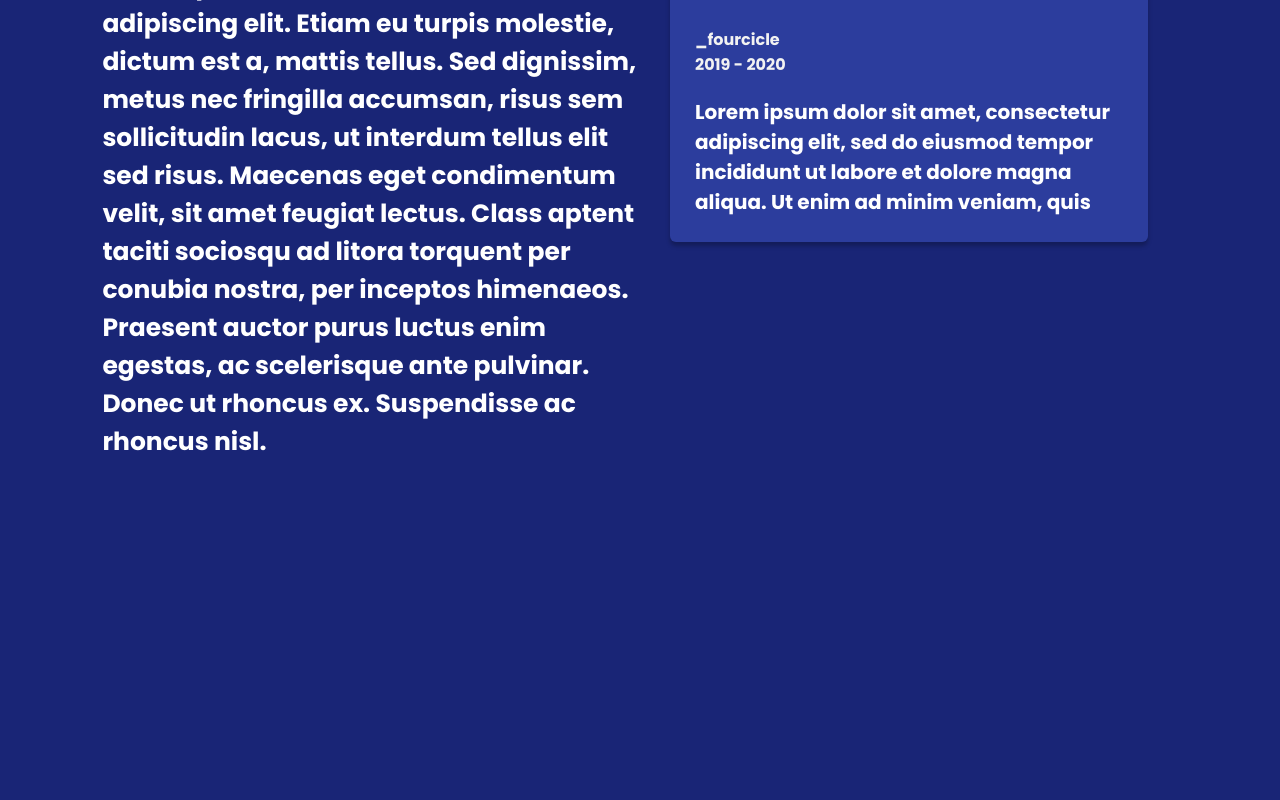
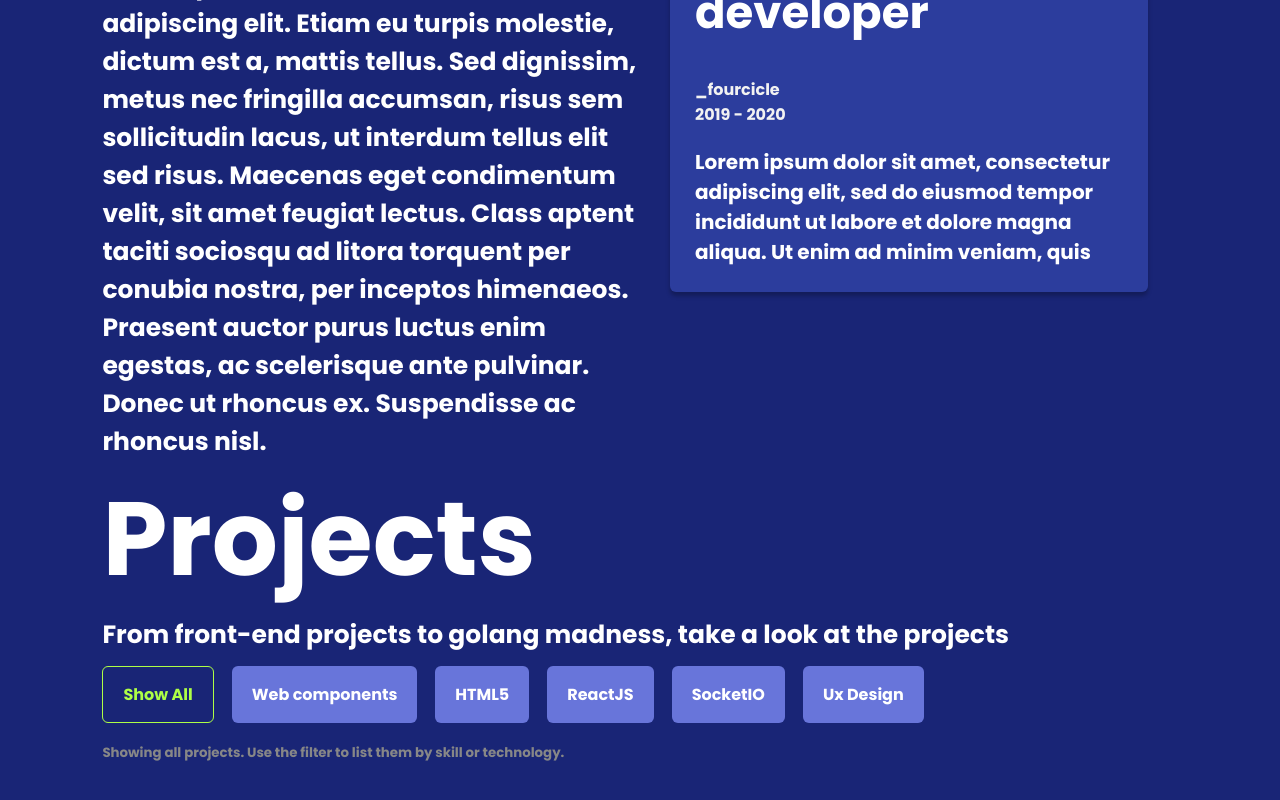
Before and after one commit to mauriciofsnts/itsme, a Next.js app: page / in a window 1280 px wide. Shown: the part 1228-2028 px from the top of the page. Before the commit the page ends 1689 px from the top, so only its background shows below. Built offline with nearby package versions, Linux system fonts and the light colour scheme.

Commit message:
feat: projects filters and button component

```diff
--- /dev/null
+++ b/src/components/button/button.module.scss
@@ -0,0 +1,21 @@
+.btn {
+  border-radius: 6px;
+  border: 0;
+  padding: 15px 20px;
+}
+
+.default {
+  color: var(--white);
+  background-color: var(--blue-300);
+}
+
+.focus {
+  color: var(--blue-800);
+  background-color: var(--white);
+}
+
+.outlined {
+  background-color: transparent;
+  color: var(--green-500);
+  border: 1px solid var(--green-500);
+}
--- /dev/null
+++ b/src/components/button/button.tsx
@@ -0,0 +1,20 @@
+import React from 'react'
+import styles from './button.module.scss'
+
+type Props = React.ButtonHTMLAttributes<HTMLButtonElement> & {
+  variant?: 'outlined' | 'focus' | 'default'
+}
+
+const Button: React.FC<Props> = ({
+  variant = 'default',
+  children,
+  ...props
+}) => {
+  return (
+    <button {...props} className={[styles.btn, styles[variant]].join(' ')}>
+      {children}
+    </button>
+  )
+}
+
+export default Button
--- a/src/components/home/projects.tsx
+++ b/src/components/home/projects.tsx
@@ -1,9 +1,33 @@
 import React from 'react'
+import styles from '../../pages/index.module.scss'
+import { Button, Title } from '../'
 
 type Props = {}
 
 const Projects: React.FC<Props> = () => {
-  return <></>
+  return (
+    <div className={styles.projectsContainer}>
+      <Title>Projects</Title>
+
+      <p>
+        From front-end projects to golang madness, take a look at the projects
+      </p>
+
+      <div className={styles.filters}>
+        <Button variant="outlined">Show All</Button>
+        <Button>Web components</Button>
+        <Button>HTML5</Button>
+        <Button>ReactJS</Button>
+        <Button>SocketIO</Button>
+        <Button>Ux Design</Button>
+      </div>
+
+      <small>
+        Showing all projects. Use the filter to list them by skill or
+        technology.
+      </small>
+    </div>
+  )
 }
 
 export default Projects
--- a/src/pages/index.module.scss
+++ b/src/pages/index.module.scss
@@ -42,6 +42,7 @@
   }
 
   aside {
+    margin-top: 50px;
     padding: 0 30px;
     display: flex;
     flex-direction: column;
@@ -54,3 +55,21 @@
     }
   }
 }
+
+.projectsContainer {
+  min-height: 100vh;
+  display: flex;
+  flex: 1;
+  flex-direction: column;
+
+  .filters {
+    margin-top: 12px;
+    display: flex;
+    flex-direction: row;
+    gap: 18px;
+  }
+
+  small {
+    margin-top: 20px;
+  }
+}
--- a/src/styles/global.scss
+++ b/src/styles/global.scss
@@ -60,7 +60,7 @@ button {
 
 * {
   scrollbar-width: auto;
-  scrollbar-color: #aeff46 #ffffff;
+  scrollbar-color: var(--green-500) #ffffff;
 }
 
 *::-webkit-scrollbar {
@@ -72,6 +72,6 @@ button {
 }
 
 *::-webkit-scrollbar-thumb {
-  background-color: #aeff46;
+  background-color: var(--green-500);
   border-radius: 10px;
 }
```
Also changed, not shown: src/components/index.ts (+4 -3 lines).
